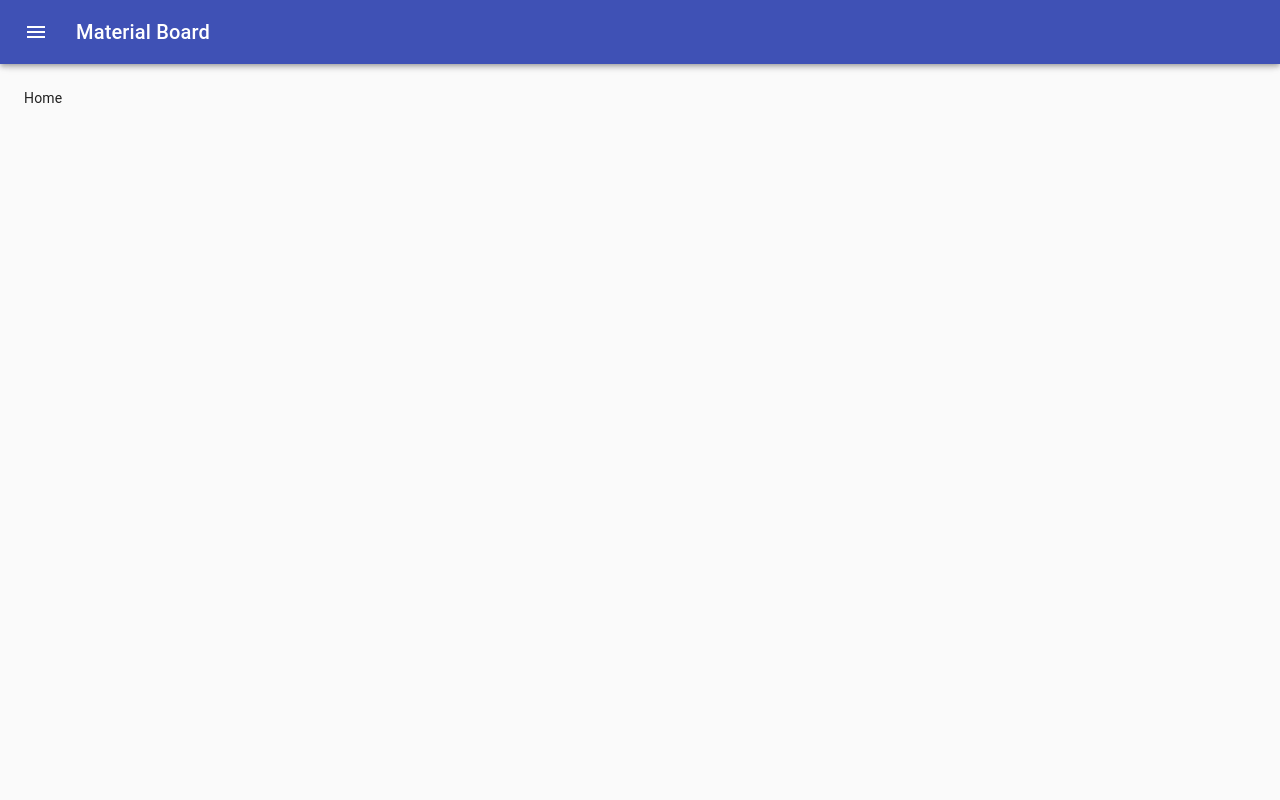
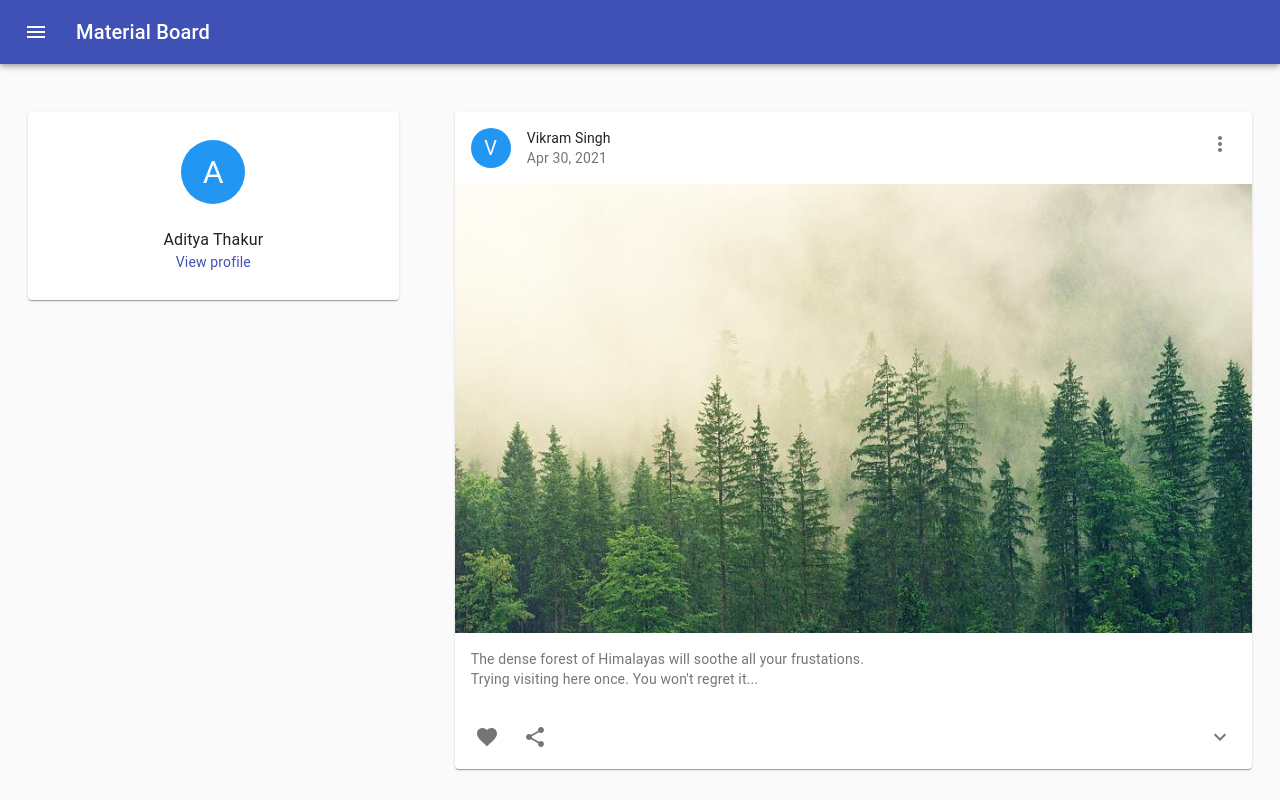
Before and after one commit to Accelerator-One/social-community-discussion-board, a React (Create React App) app: page / in a window 1280 px wide. Built offline with nearby package versions, Linux system fonts and the light colour scheme.

Commit message:
feat : homepage layout added

```diff
--- a/src/cmp/ContentSection.js
+++ b/src/cmp/ContentSection.js
@@ -2,6 +2,7 @@ import React from 'react';
 import { withRouter } from 'react-router-dom';
 
 // Page components
+import Home from '../pages/Home.js';
 import Settings from '../pages/Settings.js';
 
 // Content panel
@@ -13,17 +14,17 @@ class ContentSection extends React.Component {
   }
 
   // TODO: Replace with page components
-  conditionalRouter = ()=> {
+  conditionalRouter = () => {
 
     const path = String(this.props.location.pathname);
-    if(path.endsWith('/settings'))
-       return <Settings/>;
+    if (path.endsWith('/settings'))
+      return <Settings />;
 
-    return "Home";
+    return <Home />;
   }
 
   render() {
-    return (<> { this.conditionalRouter() } </>);
+    return (<> { this.conditionalRouter()} </>);
   }
 };
 
--- /dev/null
+++ b/src/cmp/Post.js
@@ -0,0 +1,109 @@
+import React from 'react';
+import { makeStyles } from '@material-ui/core/styles';
+import clsx from 'clsx';
+import Card from '@material-ui/core/Card';
+import CardHeader from '@material-ui/core/CardHeader';
+import CardMedia from '@material-ui/core/CardMedia';
+import CardContent from '@material-ui/core/CardContent';
+import CardActions from '@material-ui/core/CardActions';
+import Collapse from '@material-ui/core/Collapse';
+import Avatar from '@material-ui/core/Avatar';
+import IconButton from '@material-ui/core/IconButton';
+import Typography from '@material-ui/core/Typography';
+import { blue } from '@material-ui/core/colors';
+import FavoriteIcon from '@material-ui/icons/Favorite';
+import ShareIcon from '@material-ui/icons/Share';
+import ExpandMoreIcon from '@material-ui/icons/ExpandMore';
+import MoreVertIcon from '@material-ui/icons/MoreVert';
+import TestImg from '../assets/testImg.jpg';
+
+const useStyles = makeStyles((theme) => ({
+  root: {
+    maxWidth: 'auto',
+  },
+  media: {
+    height: 0,
+    paddingTop: '56.25%', // 16:9
+  },
+  expand: {
+    transform: 'rotate(0deg)',
+    marginLeft: 'auto',
+    transition: theme.transitions.create('transform', {
+      duration: theme.transitions.duration.shortest,
+    }),
+  },
+  expandOpen: {
+    transform: 'rotate(180deg)',
+  },
+  avatar: {
+    backgroundColor: blue[500],
+    display: "flex",
+    alignItems: "center"
+  },
+}));
+
+export default function RecipeReviewCard() {
+
+  const classes = useStyles();
+  const [expanded, setExpanded] = React.useState(false);
+
+  const handleExpandClick = () => {
+    setExpanded(!expanded);
+  };
+
+  return (
+    <Card className={classes.root}>
+      <CardHeader
+        avatar={
+          <Avatar aria-label="recipe" className={classes.avatar}>
+            V
+          </Avatar>
+        }
+        action={
+          <IconButton aria-label="settings">
+            <MoreVertIcon />
+          </IconButton>
+        }
+        title="Vikram Singh"
+        subheader="Apr 30, 2021"
+      />
+      <CardMedia
+        className={classes.media}
+        image={TestImg}
+        title="forest and wildlife"
+      />
+      <CardContent>
+        <Typography variant="body2" color="textSecondary" component="p">
+          The dense forest of Himalayas will soothe all your frustations.
+          <br />
+          Trying visiting here once. You won't regret it...
+        </Typography>
+      </CardContent>
+      <CardActions disableSpacing>
+        <IconButton aria-label="add to favorites">
+          <FavoriteIcon />
+        </IconButton>
+        <IconButton aria-label="share">
+          <ShareIcon />
+        </IconButton>
+        <IconButton
+          className={clsx(classes.expand, {
+            [classes.expandOpen]: expanded,
+          })}
+          onClick={handleExpandClick}
+          aria-expanded={expanded}
+          aria-label="show more"
+        >
+          <ExpandMoreIcon />
+        </IconButton>
+      </CardActions>
+      <Collapse in={expanded} timeout="auto" unmountOnExit>
+        <CardContent>
+          <Typography>
+            Comment section
+          </Typography>
+        </CardContent>
+      </Collapse>
+    </Card>
+  );
+}
--- a/src/cmp/SideBar.js
+++ b/src/cmp/SideBar.js
@@ -59,7 +59,7 @@ class SideBar extends React.Component {
         <List>
 
           <NavLink to="./" style={style}>
-            <ListItem button key="Home" selected={this.isSelected("")}>
+            <ListItem button key="Home" selected={this.isSelected("/")}>
               <ListItemIcon><HomeIcon /></ListItemIcon>
               <ListItemText primary="Home" />
             </ListItem>
--- /dev/null
+++ b/src/pages/Home.js
@@ -0,0 +1,78 @@
+// Environment dependencies
+import React, { Component } from 'react';
+
+// Material dependencies
+import Grid from '@material-ui/core/Grid';
+import Paper from '@material-ui/core/Paper';
+import Link from '@material-ui/core/Link';
+import { blue } from '@material-ui/core/colors';
+import Typography from '@material-ui/core/Typography';
+
+// Component dependencies
+import Post from '../cmp/Post.js';
+import Avatar from '@material-ui/core/Avatar';
+
+// Home component
+class Home extends Component {
+
+  constructor(props) {
+    super(props);
+    this.state = {};
+  }
+
+  componentDidMount() { }
+
+  render() {
+
+    const styles = {
+      padding: {
+        'padding': '2em',
+      },
+      avatar: {
+        backgroundColor: blue[500],
+        display: "flex",
+        alignItems: "center",
+        width: '2em',
+        height: '2em',
+        fontSize: 'xx-large'
+      },
+      center: {
+        display: 'flex',
+        flexDirection: 'column',
+        justifyContent: 'center',
+        alignItems: 'center'
+      }
+    };
+
+    return (
+      <>
+        <br />
+        <Grid container spacing={6}>
+
+          <Grid item xs={12} sm={4} style={styles.padding}>
+
+            <Paper style={{ ...styles.padding, ...styles.center }} spacing={2}>
+
+              <Avatar variant={"circle"} style={styles.avatar}> A </Avatar>
+
+              <Typography>
+                <br />
+                Aditya Thakur
+              </Typography>
+
+              <Link> View profile </Link>
+
+            </Paper>
+
+          </Grid>
+
+          <Grid item xs={12} sm={8} style={styles.padding}>
+            <Post />
+          </Grid>
+        </Grid>
+      </>
+    )
+  }
+};
+
+export default Home;
```
Also changed, not shown: src/assets/testImg.jpg (added).
